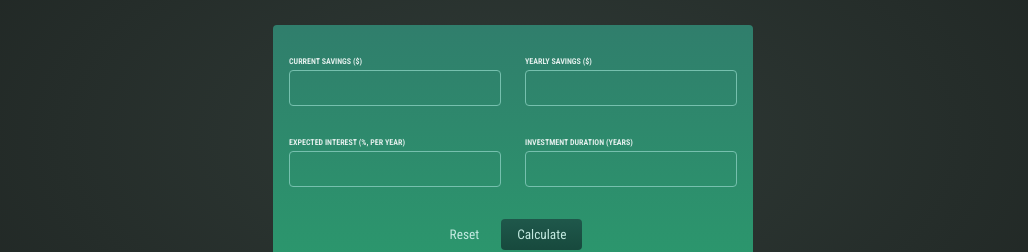
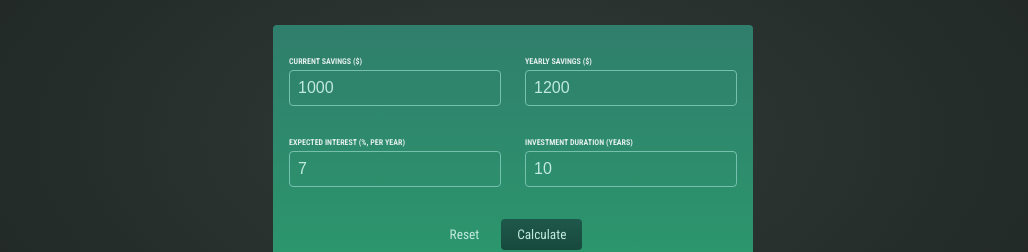
Before and after one commit to immanuala07/Investment-Calculator, a React (Create React App) app: page / in a window 1280 px wide. Shown: the part 201-453 px from the top of the page, without its empty margins (127-1155 px from the left). Built offline with nearby package versions, Linux system fonts and the light colour scheme.

Commit message:
Managing State

```diff
--- a/src/components/UserInput/UserInput.js
+++ b/src/components/UserInput/UserInput.js
@@ -1,6 +1,14 @@
-import React from "react";
+import React, { useState } from "react";
+
+const initialUserInput = {
+	"current-savings": 1000,
+	"yearly-contribution": 1200,
+	"expected-return": 7,
+	duration: 10
+};
 
 const UserInput = ((props) => {
+  const [userInput, setUserInput] = useState(initialUserInput);
 
   const submitHandler = (event) => {
     event.preventDefault();
@@ -9,12 +17,18 @@
   };
 
   const resetHandler = () => {
-    //...
-    console.log("RESET");
+    setUserInput(initialUserInput);
   };
 
   const changeHandler = (input, value) => {
     console.log(input, value);
+
+    setUserInput((prevInput) => {
+      return {
+				...prevInput,
+				[input]: value
+			};
+    })
   };
 
   return (
@@ -25,6 +39,7 @@
 					<input
 						type="number"
 						id="current-savings"
+						value={userInput["current-savings"]}
 						onChange={(event) => {
 							changeHandler("current-savings", event.target.value);
 						}}
@@ -35,6 +50,7 @@
 					<input
 						type="number"
 						id="yearly-contribution"
+						value={userInput["yearly-contribution"]}
 						onChange={(event) => {
 							changeHandler("yearly-contribution", event.target.value);
 						}}
@@ -49,6 +65,7 @@
 					<input
 						type="number"
 						id="expected-return"
+						value={userInput["expected-return"]}
 						onChange={(event) => {
 							changeHandler("expected-return", event.target.value);
 						}}
@@ -59,6 +76,7 @@
 					<input
 						type="number"
 						id="duration"
+						value={userInput["duration"]}
 						onChange={(event) => {
 							changeHandler("duration", event.target.value);
 						}}
```
